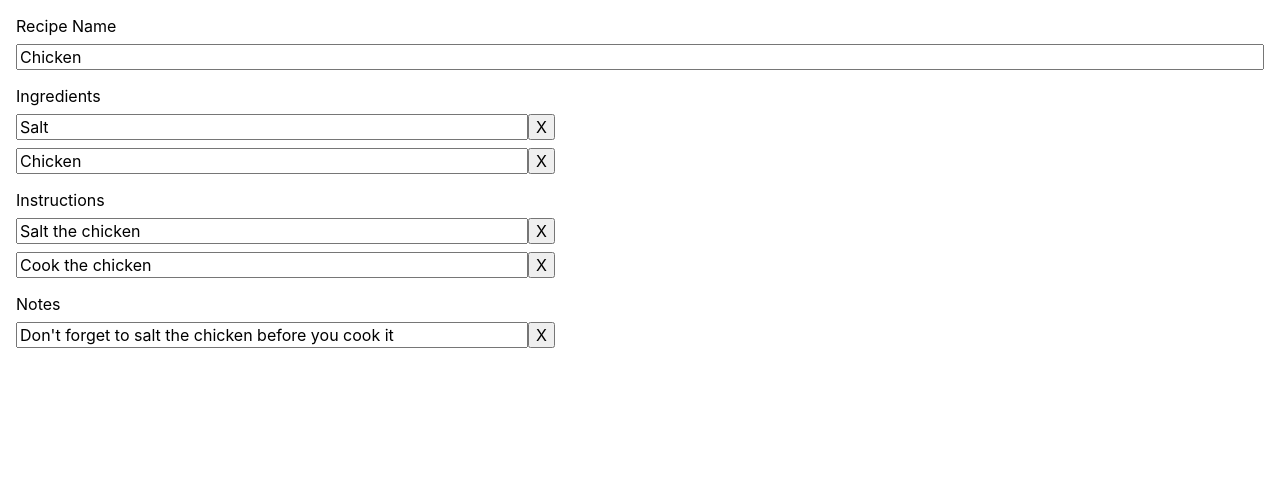
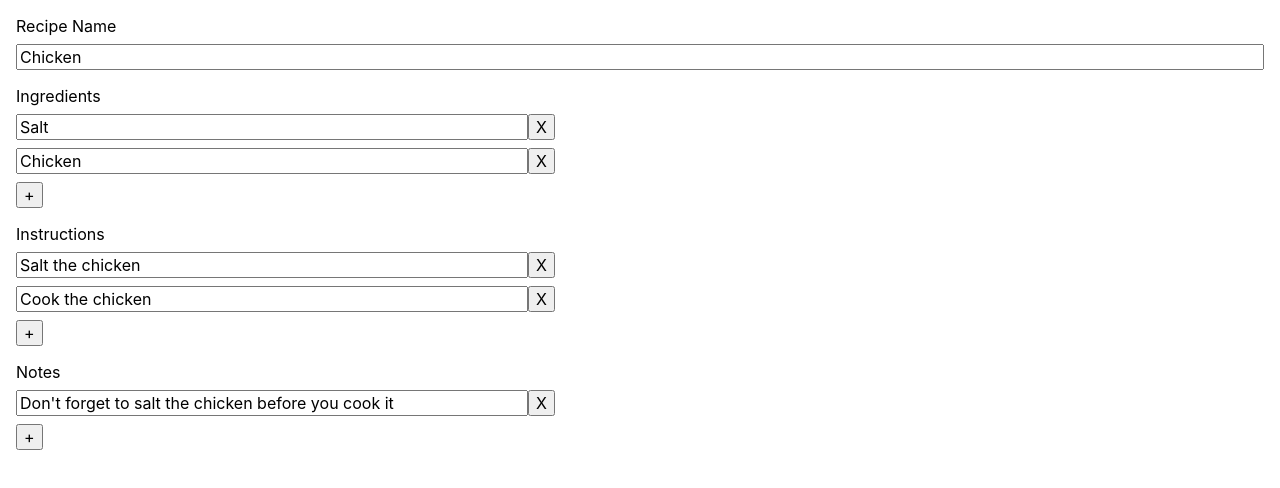
Before and after one commit to jacksoncutler/recipe-journal, a React (Vite) app: page /recipe/1/edit in a window 1280 px wide. Shown: the top 488 px of the page. Built offline with nearby package versions, Linux system fonts and the light colour scheme.

Commit message:
Allow for dynamic inputs to be added to DOM

```diff
--- a/src/app.css
+++ b/src/app.css
@@ -1,5 +1,9 @@
 .container {
   padding: 1em;
+}
+
+.button-icon {
+  max-width: fit-content;
 }
 
 .hero {
--- a/src/components/EditRecipeInput.tsx
+++ b/src/components/EditRecipeInput.tsx
@@ -8,7 +8,7 @@ export function EditRecipeInput(props: Props) {
   return (
     <div className='recipe-form-item'>
       <input value={props.value} onChange={(e) => props.onUpdate(e)} />
-      <button type='button' onClick={props.onDelete}>X</button>
+      <button onClick={props.onDelete} className='button-icon' type='button'>X</button>
     </div>
   );
 }
--- a/src/components/EditRecipeSection.tsx
+++ b/src/components/EditRecipeSection.tsx
@@ -23,6 +23,10 @@ export function EditRecipeSection(props: Props) {
     };
   }
 
+  function newInputHandler() {
+    props.setData((prevData) => [...prevData, '']);
+  }
+
   return (
     <div className='recipe-form section'>
       <h2>{props.title}</h2>
@@ -34,6 +38,7 @@ export function EditRecipeSection(props: Props) {
           onDelete={deleteHandlerFactory(i)}
         />
       ))}
+      <button onClick={newInputHandler} className='button-icon' type='button'>+</button>
     </div>
   );
 }
```
